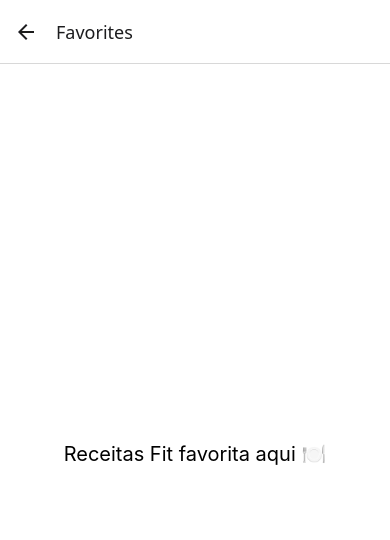
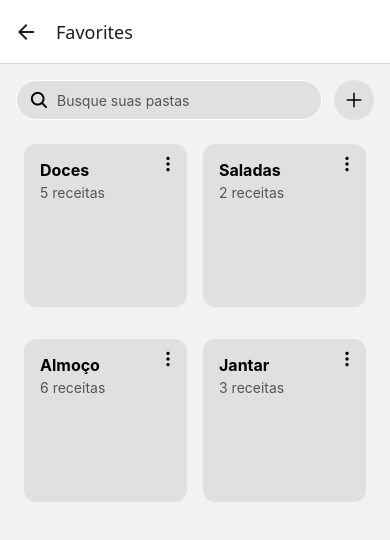
Before and after one commit to Lucca7r/NutriAi, a React Native app: screen /Favorites in a window 390 px wide. Shown: the top 540 px of the page. Built offline with nearby package versions, Linux system fonts and the light colour scheme.

Commit message:
tela de pesquisa e home

```diff
--- a/src/navigation/BottomTabs.tsx
+++ b/src/navigation/BottomTabs.tsx
@@ -2,9 +2,9 @@ import React from "react";
 import { createBottomTabNavigator } from "@react-navigation/bottom-tabs";
 import { View, StyleSheet } from "react-native";
 
-import HomeScreen from "../screens/HomeScreen";
+import { HomeScreen } from "../screens/HomeScreen";
 import { ChatScreen } from "../screens/ChatScreen";
-import { FavoritesScreen } from "../screens/FavoritesScreen";
+import  { FavoritesScreen }  from "../screens/FavoritesScreen";
 import ProfileScreen from "../screens/ProfileScreen";
 
 import HomeIcon from "../../assets/home.svg";
--- a/src/navigation/index.tsx
+++ b/src/navigation/index.tsx
@@ -3,7 +3,7 @@ import { NavigationContainer } from "@react-navigation/native";
 import { createNativeStackNavigator } from "@react-navigation/native-stack";
 
 import CadastroScreen from "../screens/CadastroScreen";
-import HomeScreen from "../screens/HomeScreen";
+import { HomeScreen } from "../screens/HomeScreen";
 import ProfileScreen from "../screens/ProfileScreen";
 import { ChatScreen } from "../screens/ChatScreen";
 import { FavoritesScreen } from "../screens/FavoritesScreen";
--- a/src/screens/ChatScreen.tsx
+++ b/src/screens/ChatScreen.tsx
@@ -1,4 +1,4 @@
-import React, { useState, useEffect } from "react";
+import React, { useState } from "react";
 import {
   View,
   Text,
@@ -7,7 +7,6 @@ import {
   FlatList,
   KeyboardAvoidingView,
   Platform,
-  Keyboard,
 } from "react-native";
 import { useThemeColors } from "../context/ThemeContext";
 import { sendMessageToAI } from "../services/openaiService";
@@ -25,21 +24,6 @@ export const ChatScreen = () => {
   const colors = useThemeColors();
   const [messages, setMessages] = useState<Message[]>([]);
   const [input, setInput] = useState("");
-  const [isKeyboardVisible, setKeyboardVisible] = useState(false);
-
-  useEffect(() => {
-    const showSubscription = Keyboard.addListener("keyboardDidShow", () => {
-      setKeyboardVisible(true);
-    });
-    const hideSubscription = Keyboard.addListener("keyboardDidHide", () => {
-      setKeyboardVisible(false);
-    });
-
-    return () => {
-      showSubscription.remove();
-      hideSubscription.remove();
-    };
-  }, []);
 
   const sendMessage = async () => {
     if (input.trim() === "") return;
@@ -96,26 +80,25 @@ export const ChatScreen = () => {
     <KeyboardAvoidingView
       style={{ flex: 1, backgroundColor: colors.background }}
       behavior={Platform.OS === "ios" ? "padding" : "height"}
-      keyboardVerticalOffset={0} // ajuste conforme necessário para não sobrepor o tabBar
+      keyboardVerticalOffset={100} // ajuste conforme necessário para não sobrepor o tabBar
     >
       <FlatList
         data={messages}
         keyExtractor={(item) => item.id}
         renderItem={renderItem}
         contentContainerStyle={styles.chat}
-        keyboardShouldPersistTaps="handled"
       />
-      <View style={[styles.inputWrapper, {borderColor: colors.text, marginBottom: isKeyboardVisible ? 10 : 115}]}>
+      <View style={[styles.inputWrapper, {borderColor:colors.text}]}>
         <TextInput
           placeholder="Digite sua dúvida..."
           placeholderTextColor={colors.iconInactive}
           style={[
             styles.inputInside,
-            { color: colors.text, borderColor: 'colors.iconInactive'},
+            { color: colors.text, borderColor: colors.iconInactive },
           ]}
           value={input}
           onChangeText={setInput}
-          keyboardAppearance= {colors.background === "#f2f2f2" ? 'light' : 'dark'}
+          keyboardAppearance= {colors.background==='#1a1a1a'? 'dark' : 'light'}
         />
         <TouchableOpacity onPress={sendMessage} style={styles.sendInlineButton}>
           <Text style={{ color: "#fff" }}>➤</Text>
--- a/src/screens/FavoritesScreen.tsx
+++ b/src/screens/FavoritesScreen.tsx
@@ -1,22 +1,131 @@
 import React from 'react';
-import { View, Text, StyleSheet } from 'react-native';
+import {
+  View,
+  Text,
+  TextInput,
+  StyleSheet,
+  FlatList,
+  TouchableOpacity,
+} from 'react-native';
+import { useThemeColors } from '../context/ThemeContext';
+import { Ionicons } from '@expo/vector-icons';
+import { SafeAreaView } from 'react-native-safe-area-context';
+
+const folders = [
+  { id: '1', title: 'Doces', count: 5 },
+  { id: '2', title: 'Saladas', count: 2 },
+  { id: '3', title: 'Almoço', count: 6 },
+  { id: '4', title: 'Jantar', count: 3 },
+];
 
 export const FavoritesScreen = () => {
+  const colors = useThemeColors();
+
   return (
-    <View style={styles.container}>
-      <Text style={styles.text}>Receitas Fit favorita aqui 🍽️</Text>
+    <SafeAreaView style={[styles.container, { backgroundColor: colors.background }]}>
+    <View >
+      {/* Header de busca e botão adicionar */}
+      <View style={styles.searchContainer}>
+        <View style={[styles.searchBox, { backgroundColor: colors.iconBackground }]}>
+          <Ionicons name="search" size={20} color={colors.icon} />
+          <TextInput
+            placeholder="Busque suas pastas"
+            placeholderTextColor={colors.textSecondary || '#999'}
+            style={[styles.input, { color: colors.text }]}
+            keyboardAppearance= {colors.background==='#1a1a1a'? 'dark' : 'light'}
+          />
+        </View>
+        <TouchableOpacity
+          style={[styles.addButton, { backgroundColor: colors.iconBackground }]}
+        >
+          <Ionicons name="add" size={24} color={colors.icon} />
+        </TouchableOpacity>
+      </View>
+
+      {/* Lista de pastas */}
+      <FlatList
+        data={folders}
+        numColumns={2}
+        keyExtractor={(item) => item.id}
+        contentContainerStyle={styles.grid}
+        renderItem={({ item }) => (
+          <View style={[styles.folderCard, { backgroundColor: colors.iconBackground }]}>
+            <Text style={[styles.folderTitle, { color: colors.text }]}>
+              {item.title}
+            </Text>
+            <Text style={[styles.folderCount, { color: colors.textSecondary }]}>
+              {item.count} receitas
+            </Text>
+            <TouchableOpacity style={styles.menuButton}>
+              <Ionicons name="ellipsis-vertical" size={18} color={colors.icon} />
+            </TouchableOpacity>
+          </View>
+        )}
+      />
     </View>
+     </SafeAreaView>
   );
-};
+}
 
 const styles = StyleSheet.create({
   container: {
     flex: 1,
-    backgroundColor: '#fff',
+    padding: 16,
+  },
+  searchContainer: {
+    flexDirection: 'row',
+    alignItems: 'center',
+    marginBottom: 16,
+
+  },
+  searchBox: {
+    flex: 1,
+    flexDirection: 'row',
+    alignItems: 'center',
+    borderRadius: 20,
+    paddingHorizontal: 12,
+    height: 40,
+    borderColor: 'white',
+    borderWidth: 1
+  },
+  input: {
+    flex: 1,
+    marginLeft: 8,
+  },
+  addButton: {
+    marginLeft: 12,
+    borderRadius: 20,
+    padding: 8,
+    height: 40,
+    width: 40,
     justifyContent: 'center',
     alignItems: 'center',
   },
-  text: {
-    fontSize: 20,
+  grid: {
+    gap: 16,
+    justifyContent: 'space-between',
+  },
+  folderCard: {
+    flex: 1,
+    margin: 8,
+    padding: 16,
+    borderRadius: 12,
+    position: 'relative',
+    minWidth: 140,
+    maxWidth: '48%',
+    aspectRatio: 1,
+  },
+  folderTitle: {
+    fontSize: 16,
+    fontWeight: 'bold',
+  },
+  folderCount: {
+    marginTop: 4,
+    fontSize: 14,
+  },
+  menuButton: {
+    position: 'absolute',
+    top: 10,
+    right: 10,
   },
 });
--- a/src/screens/HomeScreen.tsx
+++ b/src/screens/HomeScreen.tsx
@@ -1,52 +1,89 @@
-import { View, Text, StyleSheet, TouchableOpacity } from 'react-native';
-import React from 'react';
-
-import type { NativeStackScreenProps } from '@react-navigation/native-stack';
-import type { RootStackParamList } from '../@types/navigation';
+import React, { useEffect, useRef, useState } from 'react';
+import {
+  View,
+  Text,
+  StyleSheet,
+  Dimensions,
+  SafeAreaView,
+  Animated,
+} from 'react-native';
 import { useThemeColors } from '../context/ThemeContext';
 
+const { width } = Dimensions.get('window');
 
-type Props = NativeStackScreenProps<RootStackParamList, 'Home'>;
+const tips = [
+  'Beba pelo menos 2 litros de água por dia.',
+  'Inclua vegetais coloridos nas suas refeições.',
+  'Evite pular o café da manhã.',
+  'Pratique exercícios físicos regularmente.',
+  'Durma ao menos 7 horas por noite.',
+];
 
-const HomeScreen = ({ navigation }: Props) => {
+export const HomeScreen = () => {
   const colors = useThemeColors();
+  const [currentIndex, setCurrentIndex] = useState(0);
+  const translateX = useRef(new Animated.Value(0)).current;
+
+  useEffect(() => {
+  const interval = setInterval(() => {
+    setCurrentIndex((prev) => (prev + 1) % tips.length);
+  }, 10000);
+
+  return () => clearInterval(interval);
+}, []);
+
   return (
-    <View style={[styles.container, {backgroundColor: colors.background}]}>
-      <Text style={[styles.title, {color: colors.text}]}>Bem-vindo ao Nutri AI 🥦</Text>
-      <TouchableOpacity
-        style={styles.button }
-        onPress={() => navigation.navigate('Cadastro')}
-      >
-        <Text style={styles.buttonText}>Entrar</Text>
-      </TouchableOpacity>
+   <SafeAreaView style={[styles.container, { backgroundColor: colors.background }]}>
+  <View style={styles.header}>
+    <Text style={[styles.logo, { color: colors.text }]}>
+      <Text style={{ fontWeight: 'bold' }}>Nutri</Text>AI
+    </Text>
+  </View>
+
+  <View style={styles.carouselContainer}>
+    <View style={[styles.card, { backgroundColor: colors.iconBackground }]}>
+      <Text style={[styles.tipText, { color: colors.text }]}>
+        {tips[currentIndex]}
+      </Text>
     </View>
+  </View>
+</SafeAreaView>
   );
 };
-
-export default HomeScreen;
 
 const styles = StyleSheet.create({
   container: {
     flex: 1,
+    justifyContent: 'center'
+  },
+  header: {
+    marginTop: 40,
+    alignItems: 'center',
+    marginBottom: 24,
+  },
+  logo: {
+    fontSize: 32,
+    fontStyle: 'italic',
+  },
+ carouselContainer: {
+  justifyContent: 'center',
+  alignItems: 'center',
+  height: 180,
+  paddingHorizontal: 20,
+},
+  slider: {
+    flexDirection: 'row',
+  },
+  card: {
     justifyContent: 'center',
     alignItems: 'center',
     paddingHorizontal: 20,
+    padding: 50,
+    margin: 10,
+    borderRadius: 15
   },
-  title: {
-    fontSize: 24,
-    fontWeight: 'bold',
-    marginBottom: 30,
-  },
-  button: {
-    backgroundColor: '#4CAF50',
-    paddingVertical: 12,
-    paddingHorizontal: 30,
-    borderRadius: 25,
-    elevation: 2,
-  },
-  buttonText: {
-    color: '#fff',
+  tipText: {
     fontSize: 18,
-    fontWeight: 'bold',
+    textAlign: 'center',
   },
 });
--- a/src/styles/ChatScreen.style.ts
+++ b/src/styles/ChatScreen.style.ts
@@ -23,6 +23,7 @@ export default StyleSheet.create({
     paddingHorizontal: 12,
     height: 45,
     marginHorizontal: 16,
+    marginBottom: 116
   },
   inputInside: {
     flex: 1,
```
Also changed, not shown: App.tsx (+5 -2 lines).
